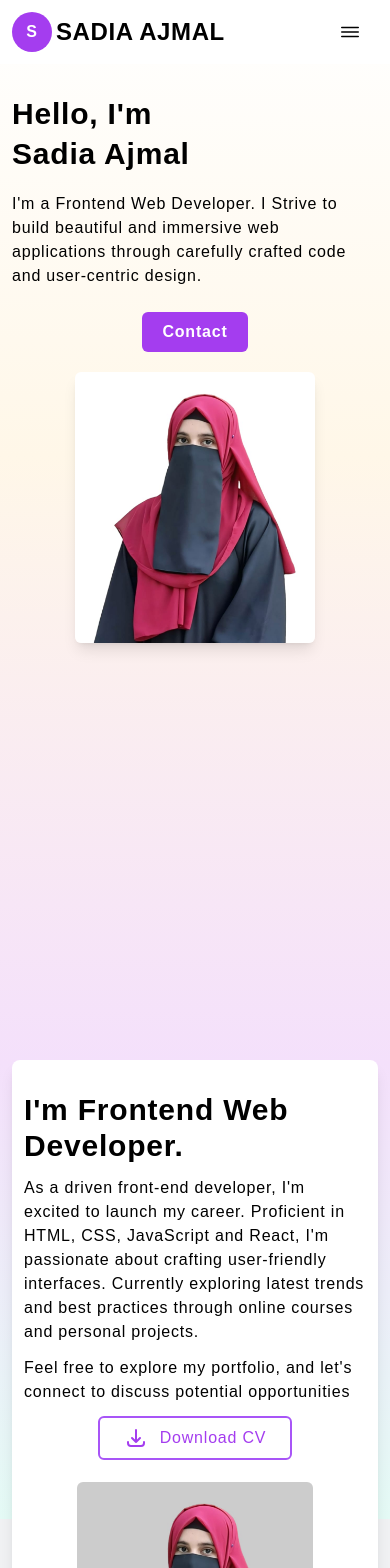
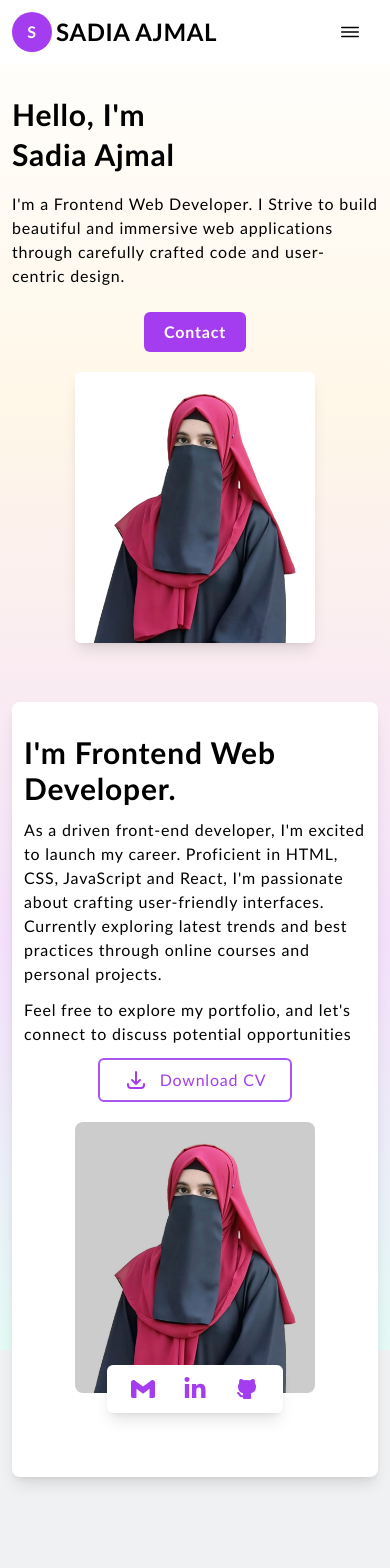
Before and after one commit to SadiaAjmal/My_Portfolio, a React (Vite) app: page / in a window 390 px wide. Shown: the top 1568 px of the page. Built offline with nearby package versions, Linux system fonts and the light colour scheme.

Commit message:
Modify responsiveness

```diff
--- a/src/Components/About.jsx
+++ b/src/Components/About.jsx
@@ -6,13 +6,9 @@ import { FaLinkedinIn } from "react-icons/fa";
 import { TbBrandGithubFilled } from "react-icons/tb";
 import resume from "../assets/SadiaAjmal'sResume.pdf";
 
-
-
 const About = () => {
-
-
   return (
-    <div className=" about mx-3 bg-white box-border  md:p-16 px-3 py-8 pb-16 rounded-lg mt-10 shadow-lg flex lg:flex-row flex-col-reverse items-center justify-between">
+    <div className=" md:mx-0 mx-3 about bg-white box-border  md:p-16 px-3 py-8 pb-16 rounded-lg mt-10 shadow-lg flex lg:flex-row flex-col-reverse items-center justify-between">
       <div className=" order-2 basis-[58%] lg:space-y-5 space-y-3">
         <p className=" md:text-4xl text-3xl font-semibold ">
           I'm Frontend Web Developer.
@@ -37,12 +33,13 @@ const About = () => {
         </div>
       </div>
 
-      <div className=" justify-center flex items-center order-1 basis-[40%] relative">
+      <div className=" mb-5 justify-center flex items-center order-1 basis-[40%] relative">
         <img
-          className=" h-auto md:w-72 w-60   rounded-lg border-2 border-white"
+          className=" rounded-lg h-auto md:w-72 w-60"
           src={my_img}
           alt="My Image"
         />
+
         <div className=" px-5 flex justify-center items-center shadow-lg py-2 bg-white absolute box-border rounded-md bottom-[-20px]">
           <ul className=" flex items-center justify-evenly gap-5">
             <li className=" list-none">
--- a/src/Components/Card.jsx
+++ b/src/Components/Card.jsx
@@ -3,7 +3,7 @@ import { FaArrowRight } from "react-icons/fa6";
 
 const Card = (props) => {
   return (
-    <div className="md:w-[350px] w-[320px] mt-10 hover:scale-105 focus:scale-105 duration-75 shadow-lg rounded-lg">
+    <div className=" card md:w-[350px] w-[320px] mt-10 hover:scale-105 focus:scale-105 duration-75 shadow-lg rounded-lg">
       <img className=" rounded-t-lg w-[350px] h-[250px]" src={props.image} alt={props.name} />
       <p className="text-pText-clr pt-2 px-3">{props.category}</p>
       <p className="mx-0 text-[18px] p-3">{props.name}</p>
--- a/src/Components/Contact.jsx
+++ b/src/Components/Contact.jsx
@@ -40,7 +40,7 @@ function Contact() {
 
   return (
     <div className=" contact px-3 lg:px-40 md:px-20 flex items-center justify-center bg-custom-bg h-[115vh] md:h-[85vh] lg:h-[85vh] relative">
-      <div className=" top-3 lg:bottom-[-20%] bottom-[-10%] box-border md:p-16 p-8 rounded-lg mt-5 shadow-lg bg-white absolute bg-contact-bg mx-3 md:mx-20 my-5 lg:flex justify-between ">
+      <div className=" top-3 lg:bottom-[-20%] bottom-[-10%] box-border md:p-16 p-5 rounded-lg mt-5 shadow-lg bg-white absolute bg-contact-bg mx-3 md:mx-20 my-5 lg:flex justify-between ">
         <div className="  basis-[48%] space-y-3 mb-10">
           <div className="flex  items-center">
             <h1 className="  flex md:text-4xl text-2xl font-semibold mr-3">
--- a/src/Components/Footer.jsx
+++ b/src/Components/Footer.jsx
@@ -1,42 +1,41 @@
 import React from "react";
+import {
+  Link,
+  animateScroll as scroll,
+} from "react-scroll";
+
 
 const Footer = () => {
-
   const currentYear = new Date().getFullYear();
 
   return (
-    <div className=" h-48 text-white lg:px-40 md:px-10 px-3 pt-[35%] pb-5 bg-block-bg flex items-center justify-between  bottom-0 w-full">
-      <div className=" flex md:space-x-5 space-x-1 items-center justify-center">
+    <div className=" h-48 text-white lg:px-40 md:px-10 px-3 py-3 pt-[10%] bg-block-bg flex items-end justify-between bottom-0 w-full">
+      <Link
+        to="hero"
+        activeClass="text-purple-500 font-semibold"
+        smooth={true}
+        offset={0}
+        duaration={300}
+      >
+        <div className=" flex md:space-x-5 space-x-1 items-center justify-center cursor-pointer">
           <div className="flex items-center justify-center font-semibold w-10 h-10 bg-box-bg rounded-full text-white">
             S
           </div>
-        <p className="  tracking-wide">Sadia Ajmal</p>
+          <p className="  tracking-wider">Sadia Ajmal</p>
         </div>
+      </Link>
 
-      <div className=" flex items-center ">
-        <ul className="md:flex lg:gap-10 gap-3 items-center justify-center hidden">
-          <li className=" py-1 cursor-pointer">
-            Home
-          </li>
-          <li className=" py-1 cursor-pointer">
-            About
-          </li>
-          <li className="  py-1 cursor-pointer">
-            Process
-          </li>
-          <li className=" py-1 cursor-pointer">
-            Projects
-          </li>
-          <li className=" py-1 cursor-pointer">
-            Services
-          </li>
-          <li className=" py-1 cursor-pointer">
-            Contact
-          </li>
-
+      <div className=" h-10 flex items-center ">
+        <ul className="lg:flex lg:gap-10 gap-3 items-center justify-center hidden">
+          <li className=" py-1 cursor-pointer">Home</li>
+          <li className=" py-1 cursor-pointer">About</li>
+          <li className="  py-1 cursor-pointer">Process</li>
+          <li className=" py-1 cursor-pointer">Projects</li>
+          <li className=" py-1 cursor-pointer">Services</li>
+          <li className=" py-1 cursor-pointer">Contact</li>
         </ul>
       </div>
-<div>
+      <div className=" h-10 flex items-center">
         <p>Copyright &copy; {currentYear} </p>
       </div>
     </div>
--- a/src/Components/Hero.jsx
+++ b/src/Components/Hero.jsx
@@ -4,7 +4,7 @@ import About from "../Components/About";
 
 const Hero = () => {
   return (
-    <div className="hero justify-center flex md:h-[110vh] lg:h-[150vh] h-[180vh] bg-custom-bg px-3 md:py-5 lg:px-40 md:px-20 ">
+    <div className="hero justify-center flex md:h-[110vh] lg:h-[150vh]  bg-custom-bg px-3 md:py-5 lg:px-40 md:px-20 ">
       <div className=" relative md:flex  md:pt-40 pt-24  justify-between">
         <div className=" basis-[48%] space-y-1 tracking-wider items-center justify-center flex-col">
           <p className="md:text-4xl text-3xl font-semibold ">Hello, I'm</p>
@@ -32,7 +32,7 @@ const Hero = () => {
           />
         </div>
       </div>
-      <div className="lg:px-20 absolute lg:bottom-[-60%] md:bottom-[-20%] bottom-[-115%]">
+      <div className="hero-about lg:px-20 absolute lg:bottom-[-60%] md:bottom-[-20%] ">
         <About />
       </div>
     </div>
@@ -40,3 +40,6 @@ const Hero = () => {
 };
 
 export default Hero;
+
+
+// h-[180vh]      bottom-[-115%]
--- a/src/Components/Navbar.jsx
+++ b/src/Components/Navbar.jsx
@@ -18,22 +18,38 @@ const Navbar = () => {
   return (
     <div>
       <nav className=" lg:px-40 md:px-10 px-3 py-3 bg-white flex items-center justify-between fixed top-0 z-10 w-full">
-        <div className=" flex md:gap-3 gap-1 items-center justify-center">
-          <div className="flex items-center justify-center font-semibold w-10 h-10 bg-box-bg rounded-full text-white">
-            S
+        <Link
+          to="hero"
+          activeClass="text-purple-500 font-semibold"
+          smooth={true}
+          offset={0}
+          duaration={300}
+        >
+          <div className=" flex md:gap-3 gap-1 items-center justify-center cursor-pointer">
+            <div className="flex items-center justify-center font-semibold w-10 h-10 bg-box-bg rounded-full text-white">
+              S
+            </div>
+            <p className=" text-2xl  font-semibold tracking-wide">
+              SADIA AJMAL
+            </p>
           </div>
-          <p className=" text-2xl  font-semibold tracking-wide">SADIA AJMAL</p>
-        </div>
+        </Link>
 
         <div className=" flex items-center ">
           <ul className="md:flex lg:gap-10 gap-3 items-center justify-center hidden">
             <li className="border-purple-500 hover:text-purple-600 hover:border-b-2 py-1 cursor-pointer">
-              <Link to="hero" activeClass="text-purple-500 font-semibold" smooth={true} offset={0} duaration={300}>
+              <Link
+                to="hero"
+                activeClass="text-purple-500 font-semibold"
+                smooth={true}
+                offset={0}
+                duaration={300}
+              >
                 Home
               </Link>
             </li>
             <li className=" border-purple-500 focus:text-purple-600  hover:text-purple-600 hover:border-b-2  py-1 cursor-pointer">
-              <Link  to="about" smooth={true} offset={-130} duaration={300}>
+              <Link to="about" smooth={true} offset={-130} duaration={300}>
                 About
               </Link>
             </li>
@@ -95,13 +111,8 @@ const Navbar = () => {
               </Link>
             </li>
             <li className="py-1 focus:text-purple-600 cursor-pointer">
-              <Link
-                to="contact"
-                smooth={true}
-                offset={-50}
-                duaration={300}
-              >
-              Contact
+              <Link to="contact" smooth={true} offset={-50} duaration={300}>
+                Contact
               </Link>
             </li>
           </ul>
--- a/src/Components/Projects.jsx
+++ b/src/Components/Projects.jsx
@@ -43,7 +43,7 @@ const Projects = () => {
     <>
       <div className="projects flex flex-col  items-center gap-3 px-10 md:px-20 my-10">
         <p className="md:text-4xl text-3xl font-semibold">Projects</p>
-        <p className="text-pText-clr w-96 text-center">
+        <p className="text-pText-clr px-8 w-96 text-center">
           Explore my recent projects, showcasing my skills in Frontend
           Development
         </p>
--- a/src/index.css
+++ b/src/index.css
@@ -2,7 +2,7 @@
 @tailwind components;
 @tailwind utilities;
 :root {
-                font-family: fantasy, 'sans-serif';
+    font-family: Calibri, 'Trebuchet MS', sans-serif, fantasy, "sans-serif";
     line-height: 1.5;
     font-weight: 400;
     font-synthesis: none;
@@ -10,4 +10,57 @@
     -webkit-font-smoothing: antialiased;
     -moz-osx-font-smoothing: grayscale;
     letter-spacing: 0.05em;
+    overflow-x: hidden;
 }
+
+body {
+    overflow-x: hidden;
+}
+
+@media only screen and (max-width: 320px) {
+    .hero {
+        height: 160vh;
+    }
+    .hero-about {
+        bottom: -80%;
+    }
+    .card {
+        width: 295px;
+    }
+}
+
+@media only screen and (min-width: 321px) and (max-width: 375px) and (min-height: 667px) and (max-height: 800px) {
+    .hero {
+        height: 175vh;
+    }
+    .hero-about {
+        bottom: -95%;
+    }
+}
+
+@media only screen and (min-width: 376px) and (max-width: 414px) {
+    .hero {
+        height: 160vh;
+    }
+    .hero-about {
+        bottom: -75%;
+    }
+}
+
+@media only screen and (min-width: 415px) and (max-width: 430px) {
+    .hero {
+        height: 145vh;
+    }
+    .hero-about {
+        bottom: -60%;
+    }
+}
+
+@media only screen and (width: 375px) and (height: 667px) {
+    .hero {
+        height: 200vh;
+    }
+    .hero-about {
+        bottom: -125%;
+    }
+}
```
Lines whose indentation alone changed are shown as unchanged.
